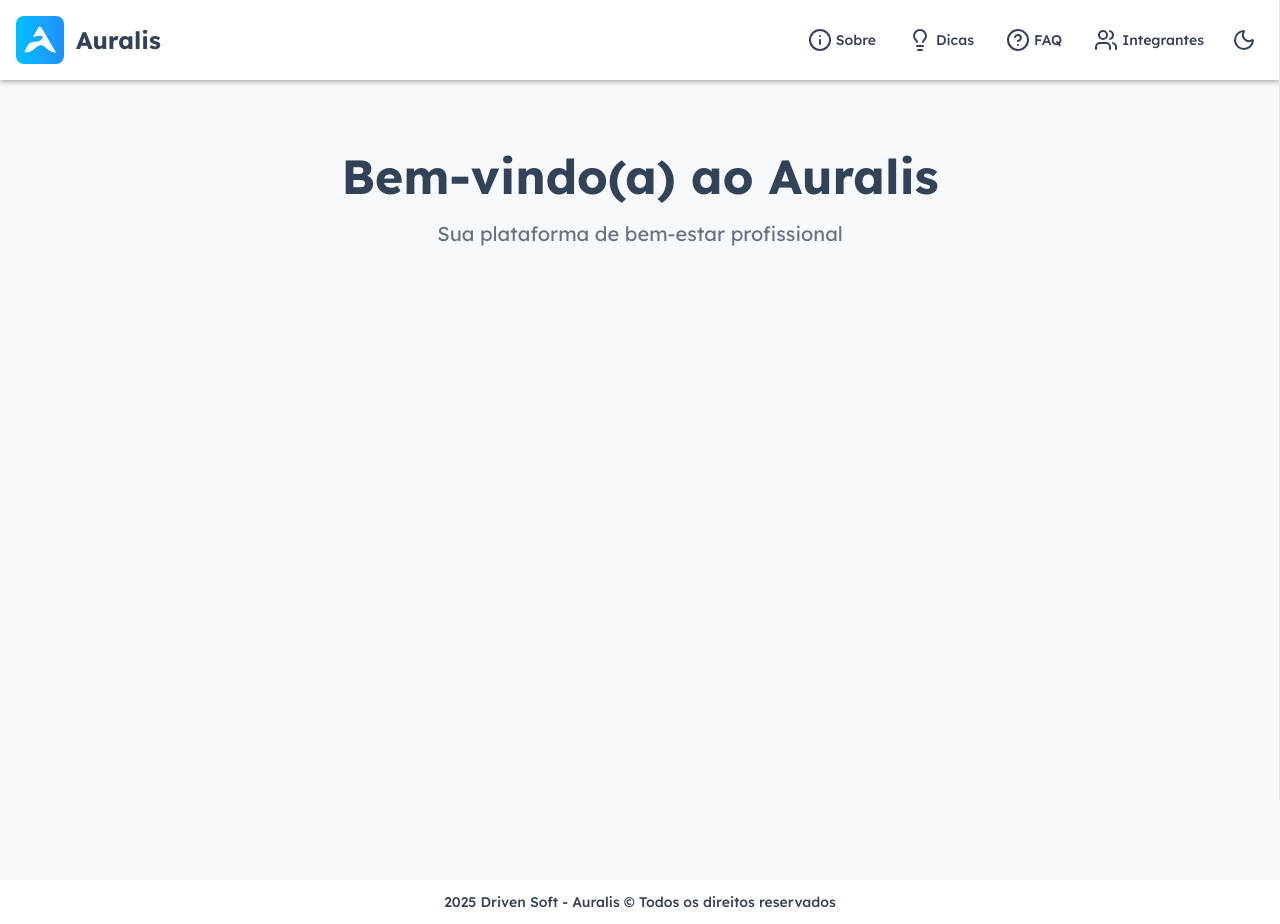
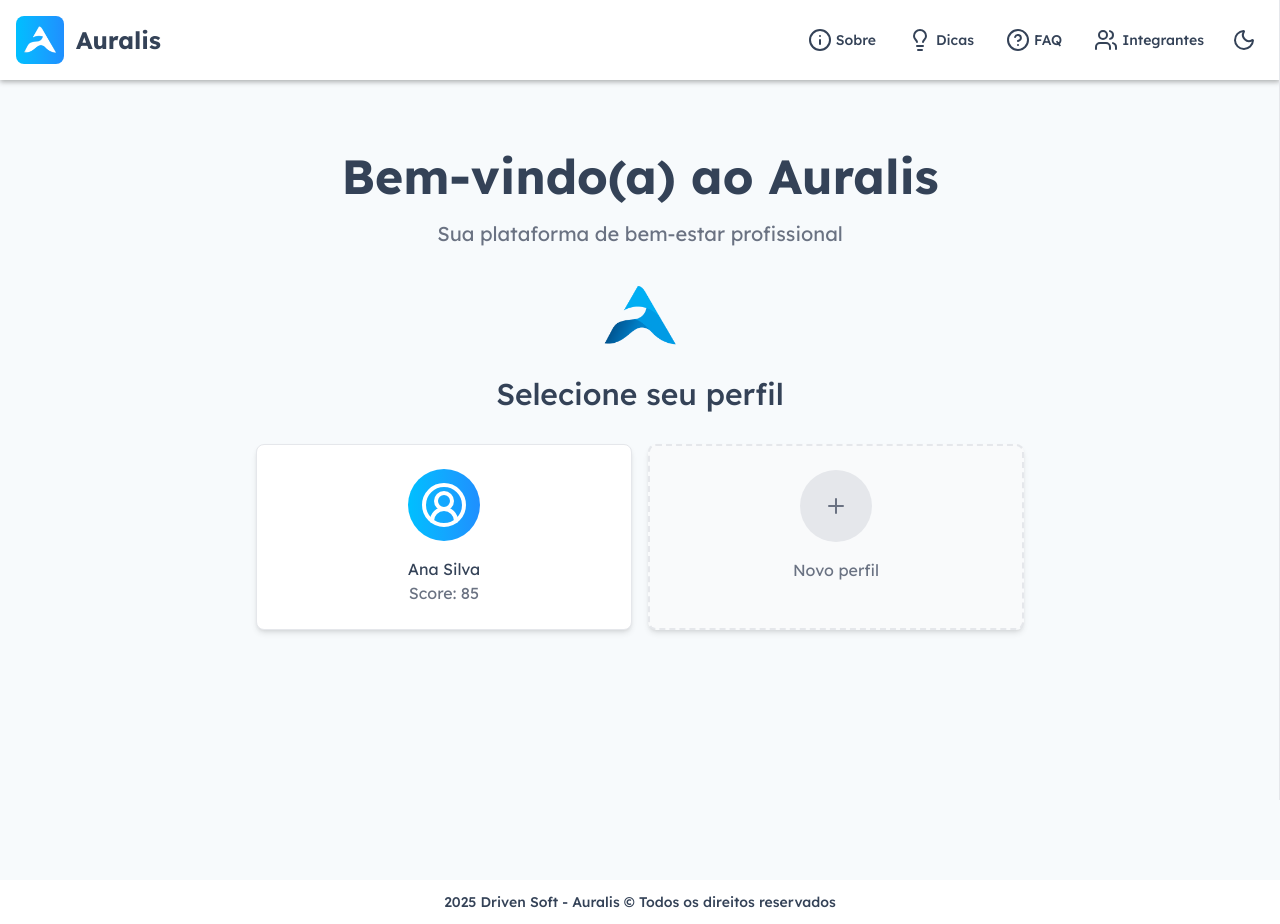
Before and after one commit to Driven-Soft/Auralis, a React (Vite) app: page / in a window 1280 px wide. Built offline with nearby package versions, Linux system fonts and the light colour scheme; a web font is replaced by a local one.

Commit message:
feat: adicionado no home os novos cards (new user, usercard)

```diff
--- a/src/routes/Home.tsx
+++ b/src/routes/Home.tsx
@@ -1,17 +1,33 @@
 import Hero from "../components/Hero";
+import NewUser from "../components/NewUser";
+import UserCard from "../components/UserCard";
 import Wrapper from "../components/Wrapper";
 
 const Home = () => {
   return (
     <Wrapper>
       <section>
-        <div className="py-12">
+        <div className="pt-4 sm:pt-12 pb-4">
           <Hero
             title="Bem-vindo(a) ao Auralis"
             text="Sua plataforma de bem-estar profissional"
           />
         </div>
       </section>
+    <div>
+      <img src="/src/assets/images/icons/AuralisLogo.png"
+      className="mx-auto w-18 h-18"
+      alt="" />
+    </div>
+
+      <div className="text-center mt-6 items-center text-3xl pb-8 text-texto-primary font-medium dark:text-texto-secondary">
+        <h2>Selecione seu perfil</h2>
+      </div>
+
+      <section className="grid grid-cols-2 w-[90%] md:w-[60%] mx-auto gap-4 md:grid-cols-2 mb-12">
+        <UserCard name="Ana Silva" score={85} />
+        <NewUser />
+      </section>
     </Wrapper>
   );
 };
```
